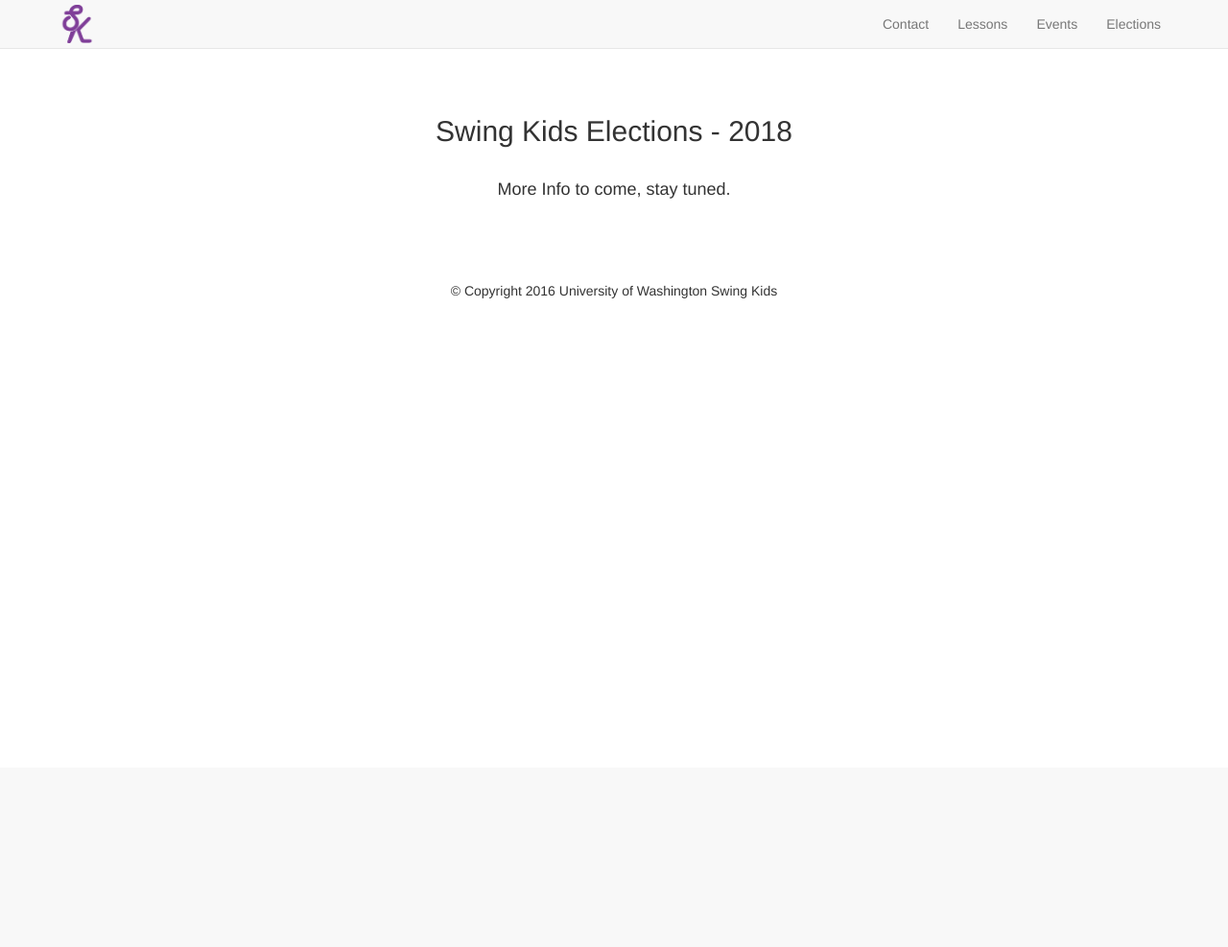
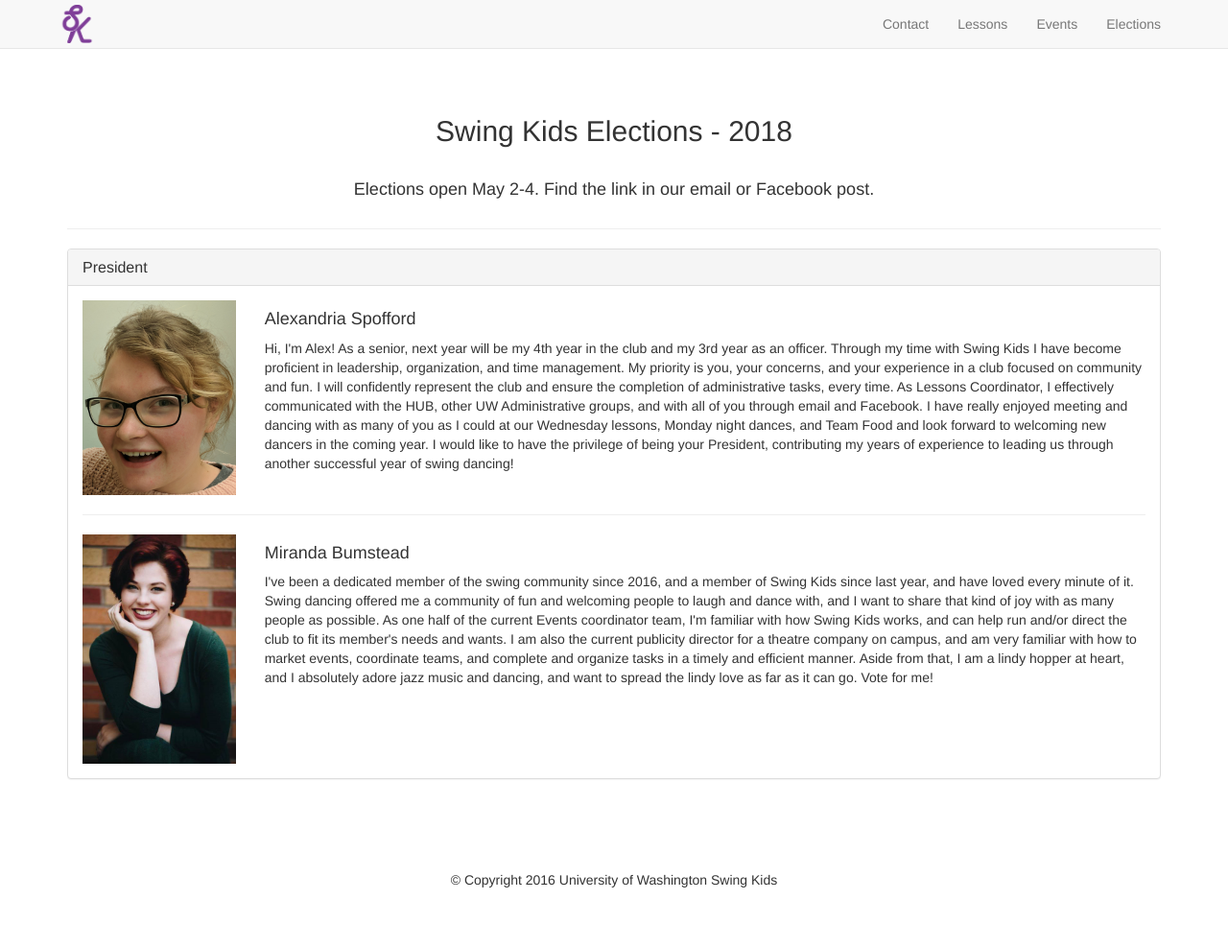
Before and after one commit to SwingKidsAtUW/website, a PHP site: page /elections/2018/ in a window 1280 px wide. Shown: the whole page at 96% size. Before the commit the page ends 311 px from the top, so only its background shows below. Run offline with PHP 8.4, Linux system fonts and the light colour scheme; some libraries are stand-ins or nearby versions.

Commit message:
Updated 2018 elections descriptions and photos.  Updated voting window

```diff
--- a/elections/2018/index.php
+++ b/elections/2018/index.php
@@ -8,7 +8,44 @@
         <div class="row">
           <div class="col-xs-12 col-sm-12 col-md-12 col-lg-12">
             <h2 class="text-center">Swing Kids Elections - 2018</h2>
-            <h4 class="text-center">More Info to come, stay tuned.</h4>
+            <h4 class="text-center">Elections open May 2-4.  Find the link in our email or Facebook post.</h4>
+          </div>
+        </div>
+        <hr>
+        <div class="row">
+          <div class="col-xs-12 col-sm-12 col-md-12 col-lg-12">
+            <div class="panel-group" id="accordion" role="tablist" aria-multiselectable="true">
+              <div class="panel panel-default">
+                <div class="panel-heading finger" role="tab" id="presidentHeading" data-toggle="collapse" data-parent="#accordion" aria-controls="president" data-target="#president" aria-expanded="true">
+                  <h4 class="panel-title">
+                    President
+                  </h4>
+                </div>
+                <div id="president" class="panel-collapse collapse in" role="tabpanel" aria-labelledby="presidentHeading">
+                  <div class="panel-body">
+                    <div class="row">
+                      <div class="col-xs-12 col-sm-4 col-md-3 col-lg-2">
+                        <img class="img-responsive" src="../assets/img/elections/2018/Lessons.png" alt="Alexandria Spofford - Running for President">
+                      </div>
+                      <div class="col-xs-12 col-sm-8 col-md-9 col-lg-10">
+                        <h4 class="">Alexandria Spofford</h4>
+                        Hi, I'm Alex! As a senior, next year will be my 4th year in the club and my 3rd year as an officer. Through my time with Swing Kids I have become proficient in leadership, organization, and time management. My priority is you, your concerns, and your experience in a club focused on community and fun. I will confidently represent the club and ensure the completion of administrative tasks, every time. As Lessons Coordinator, I effectively communicated with the HUB, other UW Administrative groups, and with all of you through email and Facebook. I have really enjoyed meeting and dancing with as many of you as I could at our Wednesday lessons, Monday night dances, and Team Food and look forward to welcoming new dancers in the coming year. I would like to have the privilege of being your President, contributing my years of experience to leading us through another successful year of swing dancing!
+                      </div>
+                    </div>
+                    <hr>
+                    <div class="row">
+                      <div class="col-xs-12 col-sm-4 col-md-3 col-lg-2">
+                        <img class="img-responsive" src="../assets/img/elections/2018/Events1.jpg" alt="Miranda Bumstead - Running for President">
+                      </div>
+                      <div class="col-xs-12 col-sm-8 col-md-9 col-lg-10">
+                        <h4 class="">Miranda Bumstead</h4>
+                        I've been a dedicated member of the swing community since 2016, and a member of Swing Kids since last year, and have loved every minute of it. Swing dancing offered me a community of fun and welcoming people to laugh and dance with, and I want to share that kind of joy with as many people as possible. As one half of the current Events coordinator team, I'm familiar with how Swing Kids works, and can help run and/or direct the club to fit its member's needs and wants. I am also the current publicity director for a theatre company on campus, and am very familiar with how to market events, coordinate teams, and complete and organize tasks in a timely and efficient manner. Aside from that, I am a lindy hopper at heart, and I absolutely adore jazz music and dancing, and want to spread the lindy love as far as it can go. Vote for me!
+                      </div>
+                    </div>
+                  </div>
+                </div>
+              </div>
+            </div>
           </div>
         </div>
       </div>
--- a/elections/index.php
+++ b/elections/index.php
@@ -34,7 +34,7 @@
             <li>Applications open: April 18th</li>
             <li>Applications close: April 25th</li>
             <li>Voting opens: May 2nd</li>
-            <li>Voting closes: May 9th</li>
+            <li>Voting closes: May 4th</li>
           </ul>
         </div>
 
```
